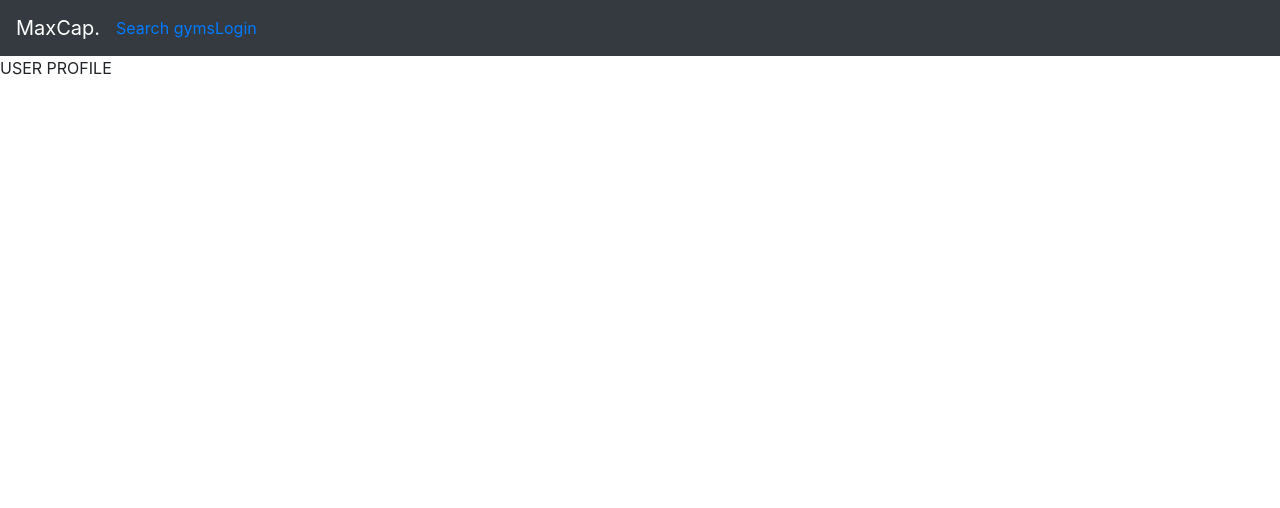
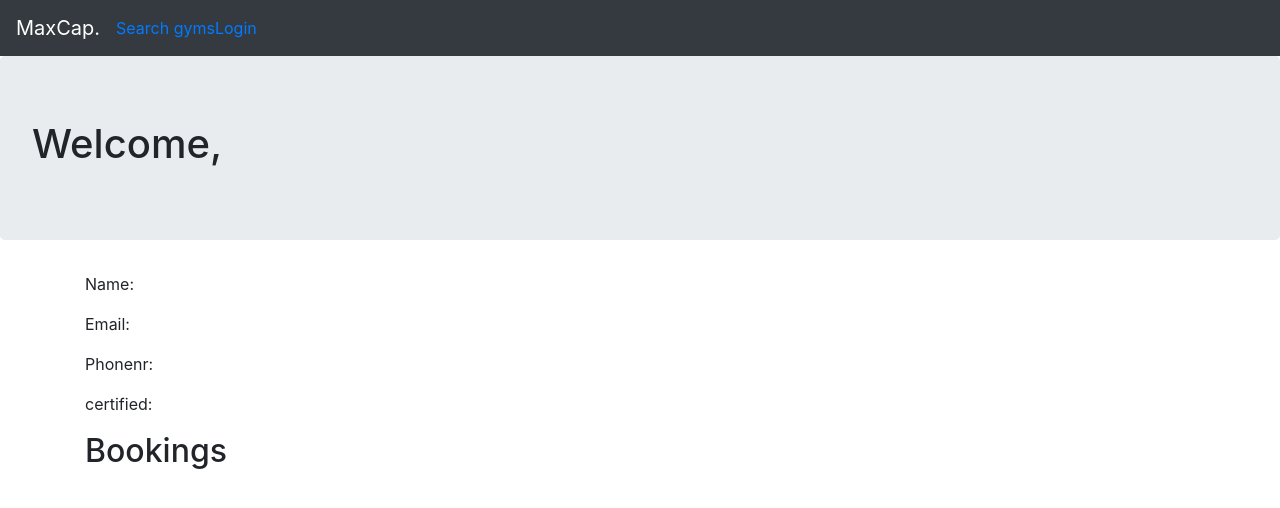
Before and after one commit to Cherfez/MaxCap-client, a React (Create React App) app: page /profile in a window 1280 px wide. Shown: the top 508 px of the page. Built offline with nearby package versions, Linux system fonts and the light colour scheme; no server answers.

Commit message:
showing all timeslots of chosen day, behave unique

```diff
--- /dev/null
+++ b/src/components/Timeslot/index.js
@@ -0,0 +1,80 @@
+import React, { useState } from "react";
+
+import { IoIosMore } from "react-icons/io";
+
+export default function Timeslot(props) {
+  console.log("prop timeslot", props);
+  const [show, setShow] = useState(false);
+  const [extra, setExtra] = useState(0);
+  const [extraInputs, setExtraInputs] = useState([]);
+
+  const onExtraNameChange = (i, name) => {
+    const newExtraInputs = extraInputs.slice();
+    newExtraInputs[i] = name;
+    setExtraInputs(newExtraInputs);
+  };
+
+  const showDetails = () => {
+    let inputs = [];
+    const numberExtra = parseInt(extra);
+
+    if (numberExtra > 0) {
+      for (let i = 0; i < numberExtra; i++) {
+        inputs.push(
+          <input
+            type="text"
+            placeholder="Name partner"
+            key={[i]}
+            value={extraInputs[i]}
+            onChange={(e) => onExtraNameChange(i, e.target.value)}
+          />
+        );
+      }
+    }
+
+    function handleSubmit(e) {
+      e.preventDefault();
+
+      const finalPartners = extraInputs.slice(0, extra);
+      console.log(finalPartners);
+    }
+
+    return (
+      <div>
+        <form onSubmit={handleSubmit}>
+          <label>Extra climber(s): </label>
+          <input
+            type="number"
+            min="0"
+            max="3"
+            value={extra}
+            onChange={(e) => {
+              setExtra(e.target.value);
+            }}
+          />
+          {inputs}
+
+          <button type="submit">Book session</button>
+        </form>
+      </div>
+    );
+  };
+
+  function clickHandle() {
+    setShow(!show);
+  }
+
+  return (
+    <div key={props.info.id}>
+      <h4>
+        {props.info.startTime} - {props.info.endTime}
+      </h4>
+      <p>Max Capacity: {props.info.maxCap}</p>
+      <p>Spots available: {props.info.maxCap - 2}</p>
+      {show && showDetails()}
+      <div onClick={clickHandle} key={props.info.id}>
+        <IoIosMore />
+      </div>
+    </div>
+  );
+}
--- a/src/components/Timeslots/index.js
+++ b/src/components/Timeslots/index.js
@@ -1,98 +1,15 @@
-import React, { useState, useEffect } from "react";
-import { useDispatch, useSelector } from "react-redux";
+import React from "react";
 
-// import { selectTimeslots } from "../../store/timeslots/selectors";
-// import { fetchTimeslots } from "../../store/timeslots/actions";
-
-import { IoIosMore } from "react-icons/io";
+import Timeslot from "../Timeslot/index";
 
 export default function Timeslots(props) {
-  console.log("props?", props.info);
-  const dispatch = useDispatch();
-  const [show, setShow] = useState(false);
-  const [extra, setExtra] = useState(0);
-  const [extraInputs, setExtraInputs] = useState([]);
-
-  // const timeslots = useSelector(selectTimeslots);
-  // console.log("timeslots", timeslots);
-
-  // useEffect(() => {
-  //   fetchTimeslots();
-  // }, [dispatch]);
-
-  const onExtraNameChange = (i, name) => {
-    const newExtraInputs = extraInputs.slice();
-    newExtraInputs[i] = name;
-    setExtraInputs(newExtraInputs);
-  };
-
-  const showDetails = () => {
-    let inputs = [];
-    const numberExtra = parseInt(extra);
-
-    if (numberExtra > 0) {
-      for (let i = 0; i < numberExtra; i++) {
-        inputs.push(
-          <input
-            type="text"
-            placeholder="Name partner"
-            key={[i]}
-            value={extraInputs[i]}
-            onChange={(e) => onExtraNameChange(i, e.target.value)}
-          />
-        );
-      }
-    }
-
-    function handleSubmit(e) {
-      e.preventDefault();
-
-      const finalPartners = extraInputs.slice(0, extra);
-      console.log(finalPartners);
-    }
-
-    return (
-      <div>
-        <form onSubmit={handleSubmit}>
-          <label>Extra climber(s): </label>
-          <input
-            type="number"
-            min="0"
-            max="3"
-            value={extra}
-            onChange={(e) => {
-              setExtra(e.target.value);
-            }}
-          />
-          {inputs}
-
-          <button type="submit">Book session</button>
-        </form>
-      </div>
-    );
-  };
-
-  function clickHandle() {
-    setShow(!show);
-  }
+  // console.log("props?", props.info);
 
   return (
     <div>
       {props ? (
         props.info.map((prop) => {
-          return (
-            <div key={prop.id}>
-              <h4>
-                {prop.startTime} - {prop.endTime}
-              </h4>
-              <p>Max Capacity: {prop.maxCap}</p>
-              <p>Spots available: {prop.maxCap - 2}</p>
-              {show && showDetails()}
-              <div onClick={clickHandle} key={prop.id}>
-                <IoIosMore />
-              </div>
-            </div>
-          );
+          return <Timeslot info={prop} />;
         })
       ) : (
         <h3>Loading...</h3>
--- a/src/pages/Booking.js
+++ b/src/pages/Booking.js
@@ -61,9 +61,6 @@ export default function Booking() {
               <p>
                 Session time: <strong>2hr</strong>
               </p>
-              {/* <p>
-                Max capacity: <strong>10 per slot</strong>
-              </p> */}
             </div>
 
             <DatePicker
--- a/src/pages/Profile.js
+++ b/src/pages/Profile.js
@@ -1,5 +1,31 @@
 import React from "react";
+import { useSelector, useDispatch } from "react-redux";
+import { selectUser } from "../store/user/selectors";
+
+import Jumbotron from "react-bootstrap/Jumbotron";
+import Container from "react-bootstrap/Container";
 
 export default function Profile() {
-  return <div>USER PROFILE</div>;
+  const user = useSelector(selectUser);
+  console.log("user", user);
+  return (
+    <div>
+      <Jumbotron>
+        <h1>Welcome, {user.name}</h1>
+      </Jumbotron>
+      <Container>
+        <div>
+          <p>Name: {user.name}</p>
+          <p>Email: {user.email}</p>
+          <p>Phonenr: {user.phone}</p>
+          <p>certified: {user.isBelayer}</p>
+        </div>
+
+        <div>
+          <h2>Bookings</h2>
+          <div></div>
+        </div>
+      </Container>
+    </div>
+  );
 }
```
